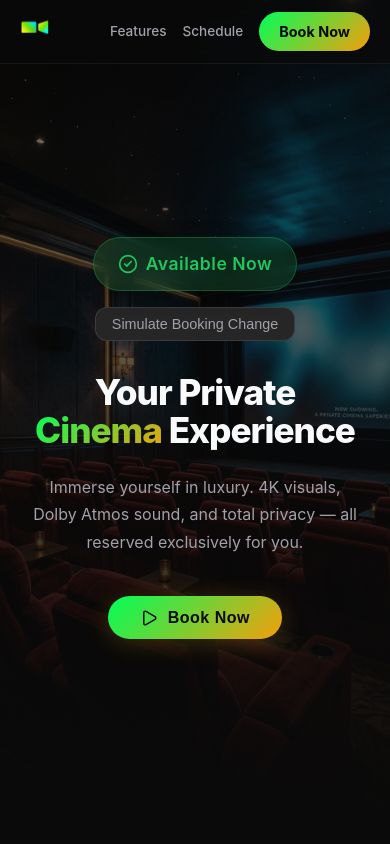
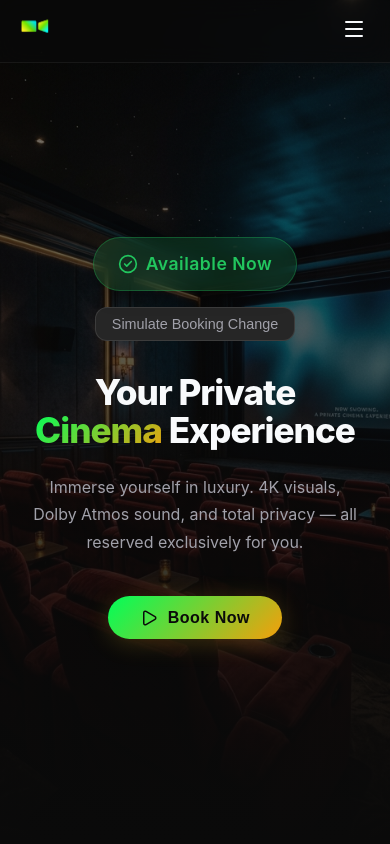
Before and after one commit to sakunakavinda/flicknest, a React (Vite) app: page / in a window 390 px wide. Shown: the top 844 px of the page. Built offline with nearby package versions, Linux system fonts and the light colour scheme.

Commit message:
feat: implement responsive mobile navigation menu with hamburger toggle and add smooth scrolling

```diff
--- a/src/components/Navbar.css
+++ b/src/components/Navbar.css
@@ -3,17 +3,17 @@
    ============================== */
 
 .navbar {
-  position: fixed;            /* Sticks to the top even when scrolling */
+  position: fixed;
   top: 0;
   left: 0;
   width: 100%;
-  z-index: 100;               /* Always on top of everything */
+  z-index: 100;
   display: flex;
   align-items: center;
   justify-content: space-between;
   padding: 1rem 2.5rem;
   background: rgba(10, 10, 10, 0.6);
-  backdrop-filter: blur(12px);  /* Glassmorphism: blurs the content behind */
+  backdrop-filter: blur(12px);
   border-bottom: 1px solid rgba(255, 255, 255, 0.06);
 }
 
@@ -57,8 +57,21 @@
   transform: translateY(-1px);
 }
 
-/* --- Responsive --- */
-@media (max-width: 600px) {
+/* --- Hamburger Button (hidden on desktop) --- */
+.hamburger-btn {
+  display: none;           /* Hidden on desktop */
+  background: none;
+  border: none;
+  color: var(--text-primary);
+  cursor: pointer;
+  padding: 0.25rem;
+  z-index: 101;
+}
+
+/* ==============================
+   RESPONSIVE - MOBILE MENU
+   ============================== */
+@media (max-width: 768px) {
   .navbar {
     padding: 0.75rem 1.25rem;
   }
@@ -67,11 +80,37 @@
     height: 30px;
   }
 
+  /* Show the hamburger button on mobile */
+  .hamburger-btn {
+    display: block;
+  }
+
+  /*
+    The mobile menu slides in from the right.
+    By default it is off-screen (translateX(100%)).
+  */
   .navbar-links {
-    gap: 1rem;
+    position: fixed;
+    top: 0;
+    right: 0;
+    width: 70%;
+    height: 100vh;
+    background: rgba(10, 10, 10, 0.95);
+    backdrop-filter: blur(20px);
+    flex-direction: column;
+    justify-content: center;
+    gap: 2.5rem;
+    transform: translateX(100%);     /* Off-screen to the right */
+    transition: transform 0.3s ease;
+    border-left: 1px solid rgba(255, 255, 255, 0.06);
+  }
+
+  /* When the "open" class is added, slide it into view */
+  .navbar-links.open {
+    transform: translateX(0);        /* Slides into the screen */
   }
 
   .navbar-links a {
-    font-size: 0.85rem;
+    font-size: 1.2rem;
   }
 }
--- a/src/components/Navbar.jsx
+++ b/src/components/Navbar.jsx
@@ -1,22 +1,48 @@
-import React from 'react';
+import React, { useState } from 'react';
+import { Menu, X } from 'lucide-react';
 import logo from '../assets/logo.png';
 import './Navbar.css';
 
 const Navbar = () => {
+  /*
+    Lesson: State for toggling the mobile menu!
+    Same useState pattern as Availability — but this time
+    it controls whether the mobile menu is open or closed.
+  */
+  const [isMenuOpen, setIsMenuOpen] = useState(false);
+
+  // This function closes the menu when a link is clicked
+  const handleLinkClick = () => {
+    setIsMenuOpen(false);
+  };
+
   return (
     <nav className="navbar" id="navbar">
-      {/*
-        The logo is imported just like the hero background image.
-        We use the imported variable as the 'src' of the <img> tag.
-      */}
       <div className="navbar-logo">
         <img src={logo} alt="Flicknest Logo" />
       </div>
 
-      <div className="navbar-links">
-        <a href="#features">Features</a>
-        <a href="#schedule">Schedule</a>
-        <a href="#book-now-btn" className="nav-book-btn">Book Now</a>
+      {/*
+        Hamburger Button — only visible on mobile (hidden via CSS on desktop).
+        It toggles isMenuOpen between true and false.
+      */}
+      <button
+        className="hamburger-btn"
+        onClick={() => setIsMenuOpen(!isMenuOpen)}
+        aria-label="Toggle menu"
+      >
+        {/* Show X icon when open, Menu icon when closed */}
+        {isMenuOpen ? <X size={24} /> : <Menu size={24} />}
+      </button>
+
+      {/*
+        The className changes dynamically based on isMenuOpen state.
+        When isMenuOpen is true, we add the "open" class → CSS makes it visible.
+      */}
+      <div className={`navbar-links ${isMenuOpen ? 'open' : ''}`}>
+        <a href="#features" onClick={handleLinkClick}>Features</a>
+        <a href="#schedule" onClick={handleLinkClick}>Schedule</a>
+        <a href="#book-now-btn" className="nav-book-btn" onClick={handleLinkClick}>Book Now</a>
       </div>
     </nav>
   );
--- a/src/index.css
+++ b/src/index.css
@@ -23,6 +23,10 @@
   --icon-color: #16ff64;
 }
 
+html {
+  scroll-behavior: smooth;   /* Makes anchor link clicks scroll smoothly */
+}
+
 * {
   margin: 0;
   padding: 0;
```
